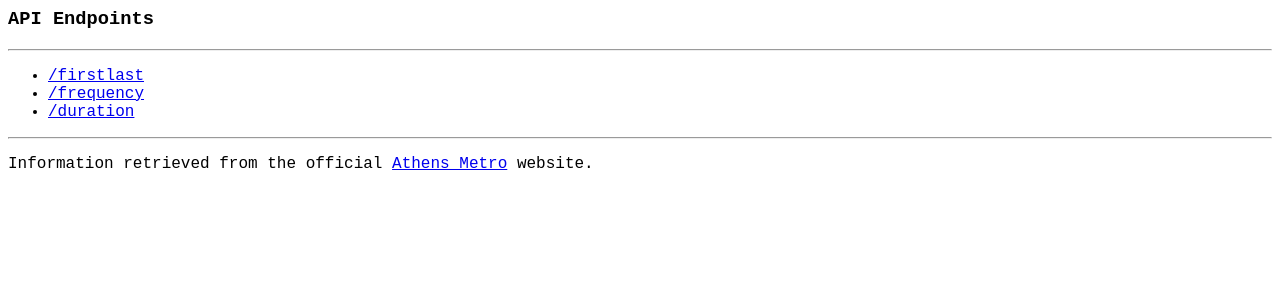
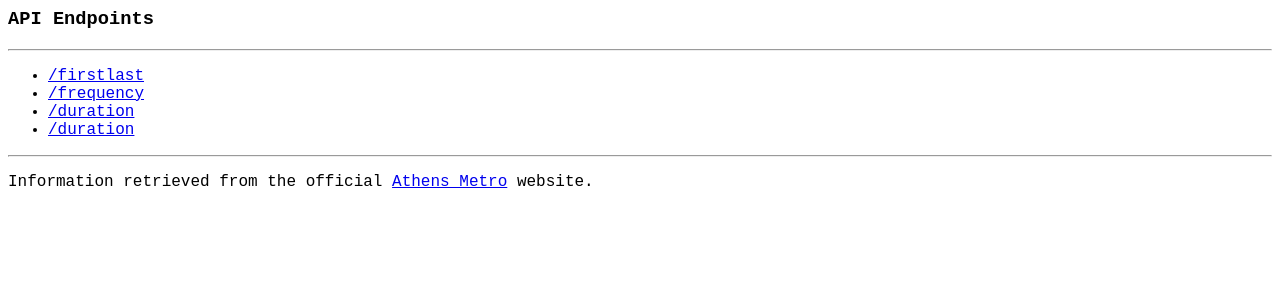
Before and after one commit to antoniskoin/athens-metro-api, a Flask app: page / in a window 1280 px wide. Shown: the top 300 px of the page. Run offline with Flask 2, Linux system fonts and the light colour scheme.

Commit message:
Update index.html

```diff
--- a/templates/index.html
+++ b/templates/index.html
@@ -14,6 +14,7 @@
 		  <li><a href="https://athens-metro.herokuapp.com/firstlast" target="_blank">/firstlast</a></li>
 		  <li><a href="https://athens-metro.herokuapp.com/frequency" target="_blank">/frequency</a></li>
 		  <li><a href="https://athens-metro.herokuapp.com/duration" target="_blank">/duration</a></li>
+		  <li><a href="https://athens-metro.herokuapp.com/news" target="_blank">/duration</a></li>
 		</ul>
 		<hr>
 		<p>Information retrieved from the official <a href="http://www.stasy.gr" target="_blank">Athens Metro</a> website.</p>
```
